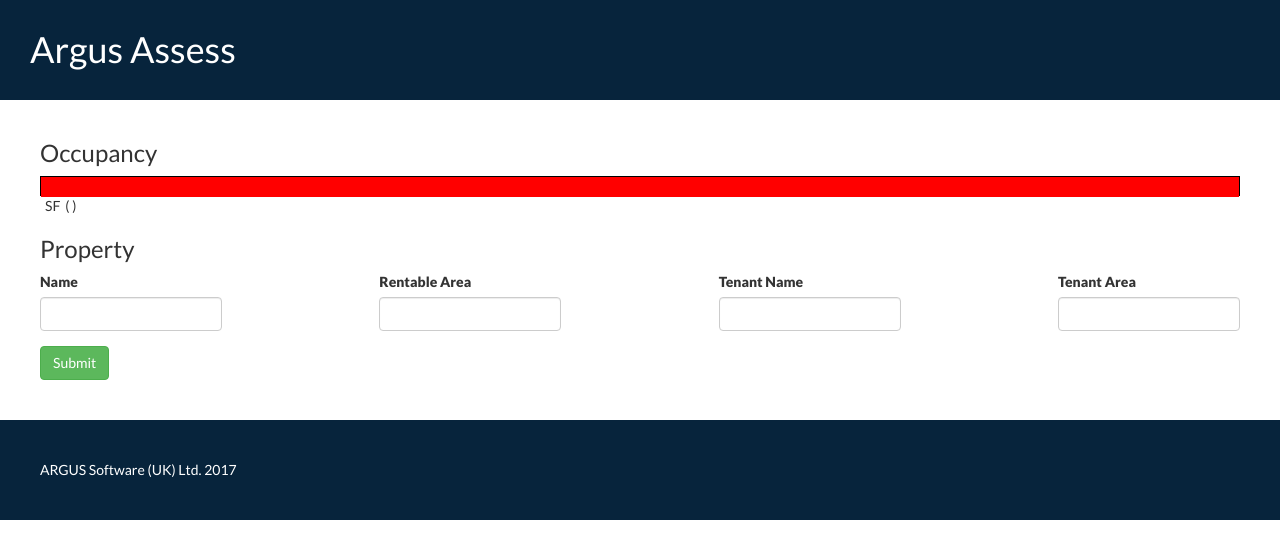
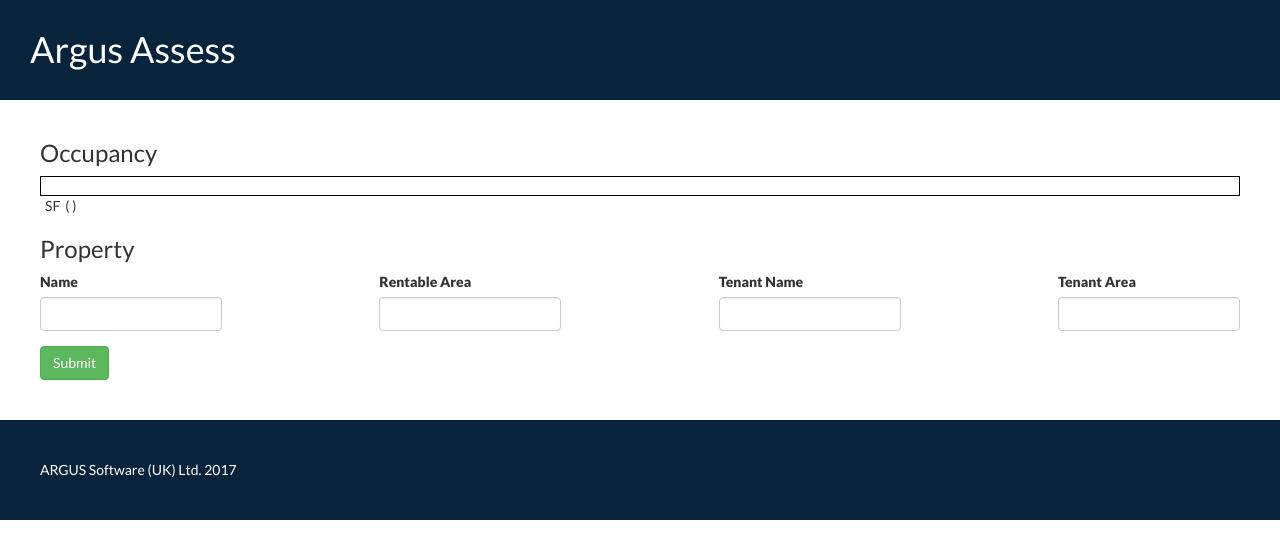
Before and after one commit to catherinefrench/angular_altus_calculator, an Angular app: page / in a window 1280 px wide. Shown: the top 558 px of the page. Built offline with nearby package versions, Linux system fonts and the light colour scheme.

Commit message:
Fixes issue where progress bar initial value is 100%

```diff
--- a/src/app/components/main/main.component.css
+++ b/src/app/components/main/main.component.css
@@ -16,9 +16,8 @@
 
 .progressBar {
 	display: block;
-	/*width: 10%;*/
+	/*width: 0%;*/
 	height: 20px;
-	background-color: red;
 }
 
 .sqft {
--- a/src/app/components/main/main.component.html
+++ b/src/app/components/main/main.component.html
@@ -5,7 +5,7 @@
 	<div *ngIf="showOccupancy">
 		<div class="progressBarContainer">
 			<!-- <span class="progressBar" [style.backgroundColor]=" tenantAreaPercent != null ? 'red': 'white'"></span> -->
-			<span *ngIf="showTenantAreaPercent" class="progressBar" [style.width.%]="tenantAreaPercent * 100"></span>
+			<span *ngIf="tenantAreaPercent" class="progressBar" [style.width.%]="tenantAreaPercent * 100" [style.background-color]="'#47DC96'"></span>
 		</div>
 		<span>{{property.tenantArea}}</span>
 		<span class="sqft">SF</span>
--- a/src/app/components/main/main.component.ts
+++ b/src/app/components/main/main.component.ts
@@ -19,6 +19,10 @@
 		tenantName: '',
 		tenantArea: null
 	};
+	// styles = [
+	// 	`backgroundColor: 'red'`,
+	// 	`width: 'tenantAreaPercent%'`
+	// ]
 
   constructor() { }
 
@@ -30,7 +34,11 @@
   	this.tenantAreaPercent = this.property.tenantArea / this.property.rentableArea;
   }
 
-  fireEventTenantArea = (e) => {f
+  fireEventTenantArea = (e) => {
+  	// console.log(e.target.value);
+	// if (!this.showOccupancy) {
+	// 	this.showOccupancy = true;
+	// }
 	this.calculateTenantAreaPercent();
   }
 
```
